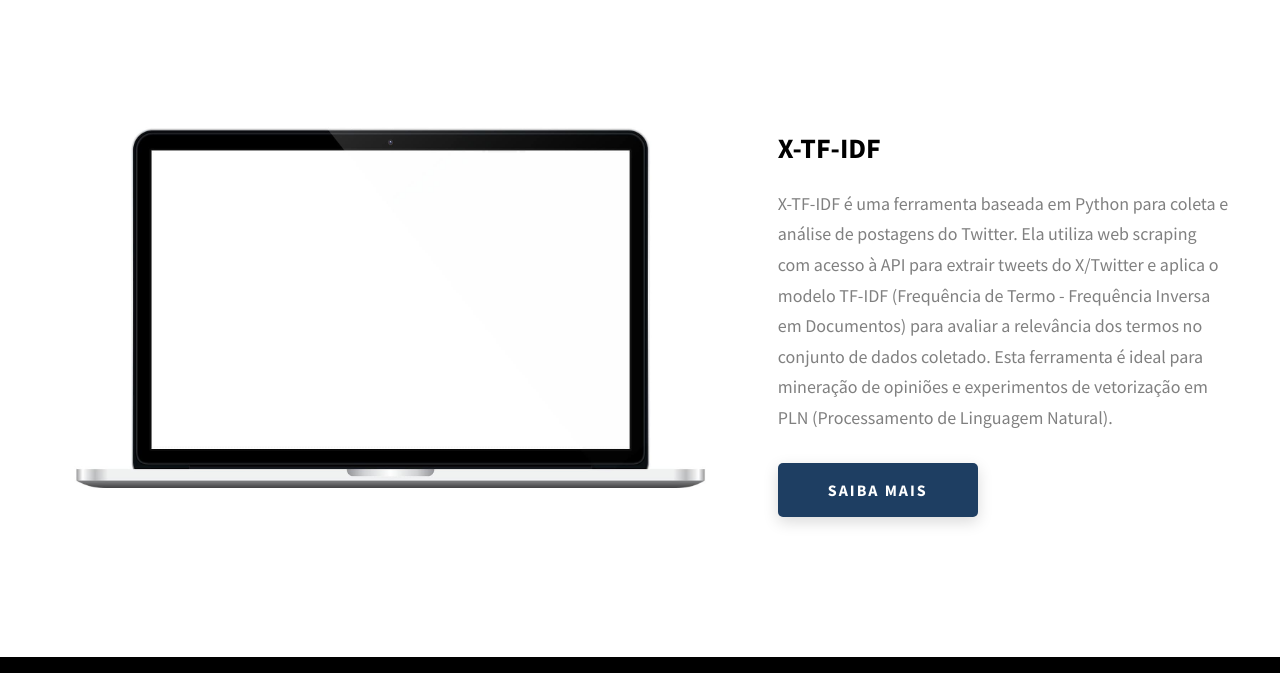
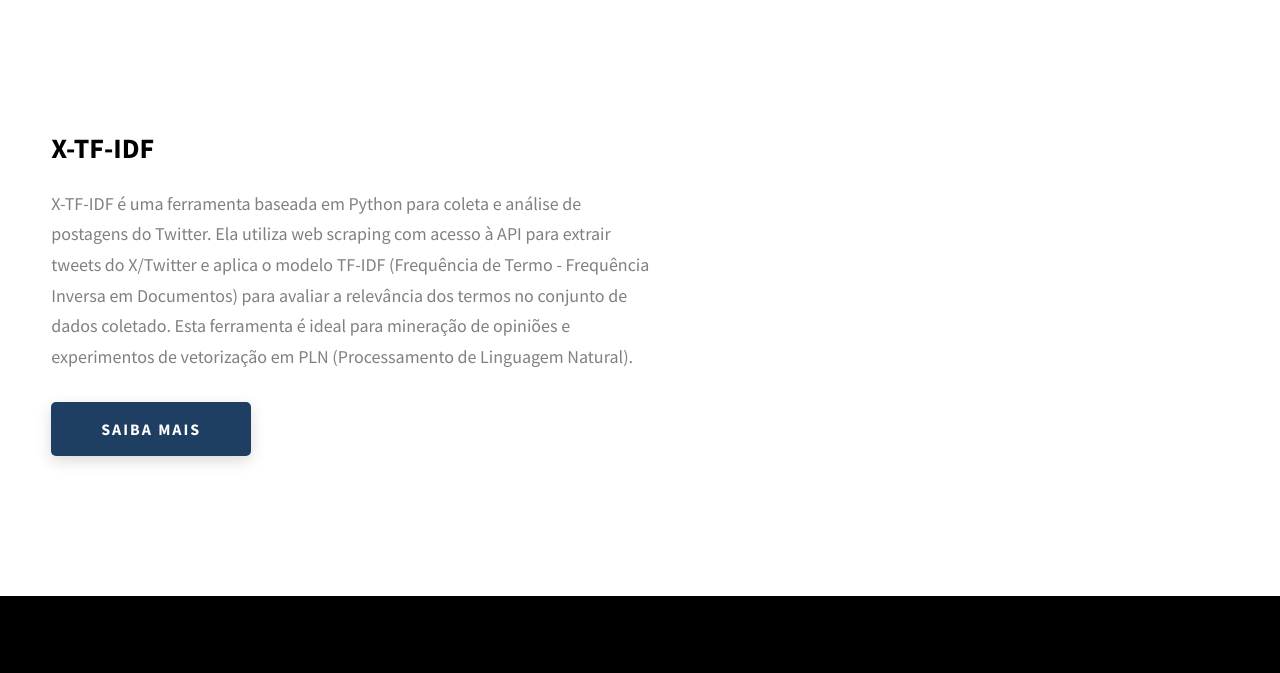
Before and after one commit to viniAOliver/viniAOliver.github.io, a website: page index.html in a window 1280 px wide. Shown: the part 2311-2984 px from the top of the page. Drawn offline with Linux system fonts and the light colour scheme.

Commit message:
fixing blank image of X-TF-IDF project (#2)

```diff
--- a/index.html
+++ b/index.html
@@ -307,7 +307,7 @@
 
         <div class="projects__content">
           <div class="projects__row">
-            <div class="projects__row-img-cont">
+            <!-- <div class="projects__row-img-cont">
               <img
                 src="./assets/jpeg/notebook-mockup-example.jpeg"
                 alt="Software Screenshot"
@@ -315,7 +315,7 @@
                 loading="lazy"
                 loading="lazy"
               />
-            </div>
+            </div> -->
             <div class="projects__row-content">
               <h3 class="projects__row-content-title">X-TF-IDF</h3>
               <p class="projects__row-content-desc">
```
